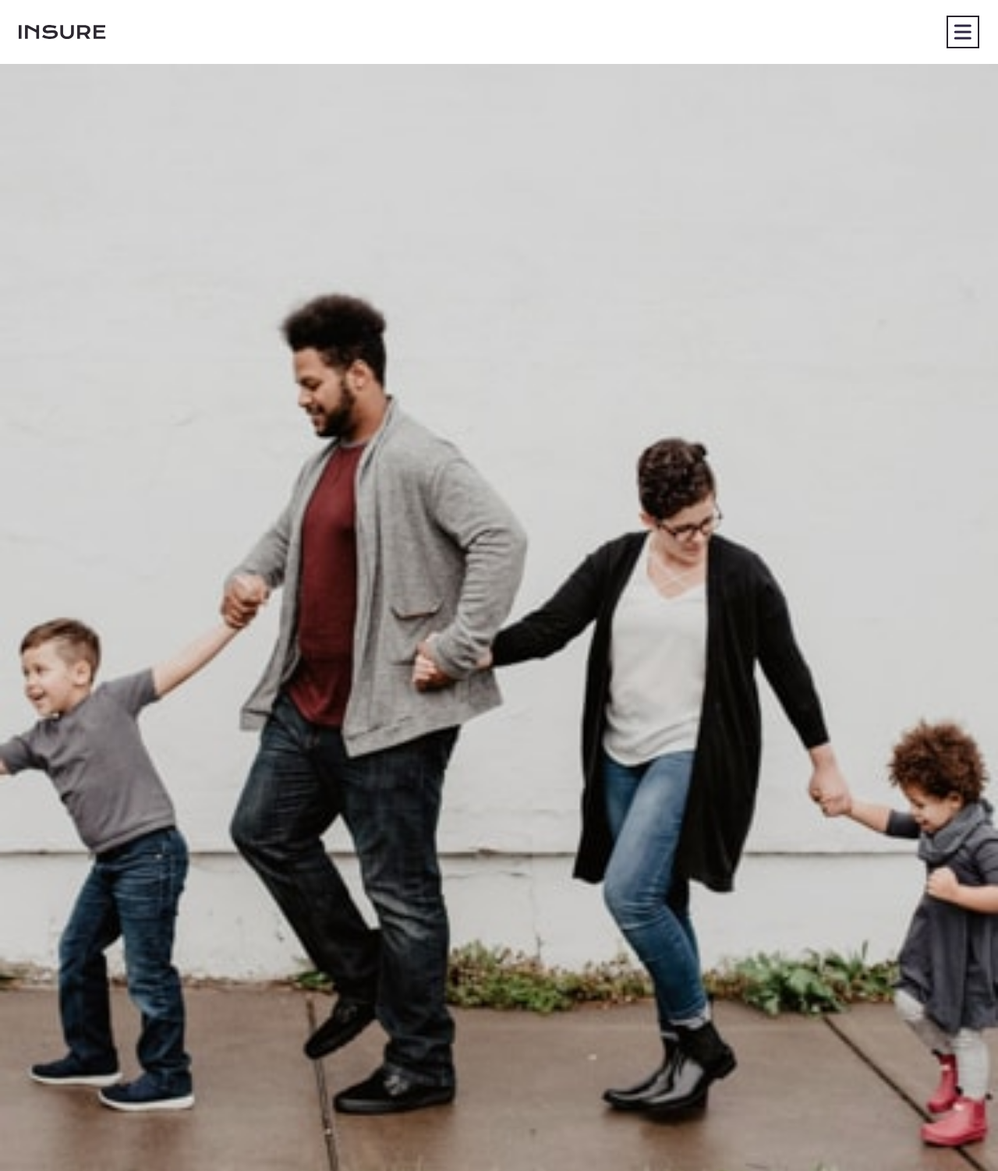
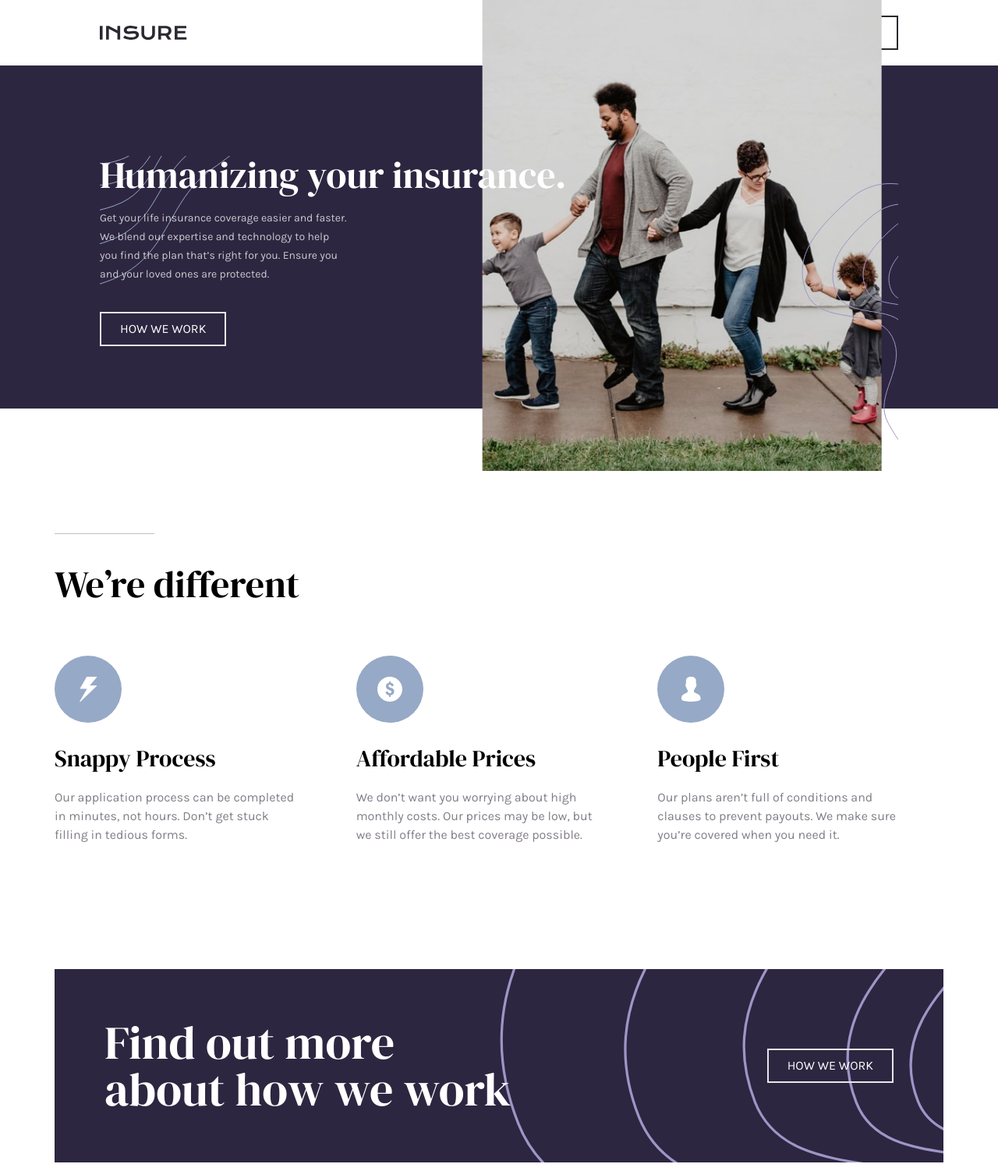
Before and after one commit to amirhazizi/insure-landing-page, a website: page index.html in a window 1280 px wide. Shown: the top 1502 px of the page at 78% size. Drawn offline with Linux system fonts and the light colour scheme.

Commit message:
big screen

```diff
--- a/css/input.css
+++ b/css/input.css
@@ -42,6 +42,7 @@ li {
     height: 1.9rem;
     position: relative;
     padding: 1.2rem;
+
 }
 
 .hamburger .bar {
@@ -114,7 +115,7 @@ aside {
 
 /* section */
 section {
-    width: min(90vw, 1240px);
+    width: min(90vw, 1140px);
     margin: 10rem auto;
 }
 
@@ -128,3 +129,8 @@ footer {
     background: url('../images/bg-pattern-footer-mobile.svg') top left /100% no-repeat;
     background-color: var(--cl-VeryLightGray);
 }
+
+.footer-container {
+    width: min(90vw, 1140px);
+    margin: 0 auto;
+}
--- a/index.html
+++ b/index.html
@@ -25,13 +25,12 @@
   </head>
   <body>
     <!-- nav -->
-    <nav
-      class="flex items-center justify-between p-6 py-5 bg-white relative z-20"
-    >
+    <nav class="p-6 py-5 bg-white z-20">
+      <div class="relative flex items-center justify-between max-w-5xl mx-auto">
         <!-- logo -->
         <img src="./images/logo.svg" alt="logo.svg" />
         <!-- hamburger/close btn -->
-      <button>
+        <button class="md:hidden">
           <!-- checkbox input -->
           <input type="checkbox" id="checkbox" class="checkbox hidden" />
           <!-- bars container -->
@@ -45,45 +44,80 @@
             </div>
           </label>
         </button>
+        <!-- big screen links -->
+
+        <ul
+          class="hidden text-center md:flex items-center text-clDarkGrayishViolet space-x-5 font-bold uppercase tracking-widest"
+        >
+          <li>
+            <a href="#">How we work</a>
+          </li>
+
+          <li>
+            <a href="#"> Blog</a>
+          </li>
+          <li>
+            <a href="#">Account</a>
+          </li>
+          <li>
+            <a
+              class="block mx-auto p-2 px-6 border-2 border-clVeryDarkViolet"
+              href=""
+            >
+              <button class="uppercase">view plans</button></a
+            >
+          </li>
+        </ul>
+      </div>
     </nav>
     <!-- end nav -->
 
     <!-- header -->
-    <header>
+    <header class="md:relative">
       <!-- mobile intro img -->
       <img
-        class="w-full"
+        class="w-full md:hidden"
         src="./images/image-intro-mobile.jpg"
         alt="image-intro-mobile.jpg"
       />
+      <!-- desktop intro img -->
+      <img
+        class="hidden w-2/5 absolute -bottom-20 left-3/4 -translate-x-2/3 md:block"
+        src="./images/image-intro-desktop.jpg"
+        alt="image-intro-mobile.jpg"
+      />
+      <div class="header-text text-center py-20 px-5 bg-clDarkViolet">
         <div
-        class="header-text text-center py-20 px-5 space-y-9 bg-clDarkViolet text-white relative -z-20"
+          class="text-center space-y-9 text-white relative md:text-left md:max-w-5xl md:mx-auto"
         >
           <!-- background img -->
           <img
-          class="absolute top-0 left-0 -z-10"
+            class="absolute top-0 left-0 z-10"
             src="./images/bg-pattern-intro-left-mobile.svg"
             alt="bg-pattern-intro-left-mobile.svg"
           />
           <img
-          class="absolute -bottom-1/3 right-0 -z-10 translate-y-10"
+            class="absolute -bottom-1/3 right-0 z-10 translate-y-10"
             src="./images/bg-pattern-intro-right-mobile.svg"
             alt=""
           />
-        <div class="space-y-5">
+          <div class="space-y-5 relative z-20">
             <!-- header -->
             <h1 class="text-5xl">Humanizing your insurance.</h1>
             <!-- text -->
-          <p class="text-sm opacity-75 max-w-xs mx-auto px-5 leading-6">
+            <p
+              class="text-sm opacity-75 max-w-xs mx-auto px-5 leading-6 md:m-0 md:px-0"
+            >
               Get your life insurance coverage easier and faster. We blend our
-            expertise and technology to help you find the plan that’s right for
-            you. Ensure you and your loved ones are protected.
+              expertise and technology to help you find the plan that’s right
+              for you. Ensure you and your loved ones are protected.
             </p>
           </div>
           <!-- button -->
           <a class="inline-block mx-auto p-2 px-6 border-2" href="">
             <button class="uppercase">How we work</button></a
           >
+        </div>
       </div>
     </header>
     <!-- end header -->
@@ -105,7 +139,7 @@
         </li>
         <li>
           <a class="block w-5/6 mx-auto p-2 px-6 border-2" href="">
-            <button class="uppercase">How we work</button></a
+            <button class="uppercase">view plans</button></a
           >
         </li>
       </ul>
@@ -113,26 +147,30 @@
     <!-- end aside -->
 
     <!-- section 1 -->
-    <section class="text-center space-y-12">
+    <section class="text-center space-y-12 lg:text-left">
       <!-- header -->
       <div class="space-y-10 pb-5">
         <!-- underline -->
-        <div class="w-1/3 h-px opacity-30 bg-clDarkViolet mx-auto"></div>
+        <div class="w-32 h-px opacity-30 bg-clDarkViolet mx-auto lg:mx-0"></div>
         <!-- text -->
         <h1 class="text-5xl">We’re different</h1>
       </div>
+      <!-- article container -->
+      <div
+        class="space-y-10 md:grid md:gap-5 md:grid-cols-2 md:space-y-0 lg:grid-cols-3"
+      >
         <!-- article 1 -->
-      <article class="space-y-5">
+        <article class="space-y-7">
           <!-- article logo -->
           <img
-          class="mx-auto"
+            class="mx-auto lg:mx-0"
             src="./images/icon-snappy-process.svg"
             alt="icon-snappy-process.svg"
           />
           <!-- article content -->
-        <div class="space-y-3">
+          <div class="space-y-5">
             <h2 class="text-3xl">Snappy Process</h2>
-          <p class="text-clDarkGrayishViolet max-w-xs mx-auto">
+            <p class="text-clDarkGrayishViolet max-w-xs mx-auto lg:mx-0">
               Our application process can be completed in minutes, not hours.
               Don’t get stuck filling in tedious forms.
             </p>
@@ -141,48 +179,55 @@
         <!-- end article 1 -->
 
         <!-- article 2 -->
-      <article class="space-y-5">
+        <article class="space-y-7">
           <!-- article logo -->
           <img
-          class="mx-auto"
+            class="mx-auto lg:mx-0"
             src="./images/icon-affordable-prices.svg"
             alt="icon-affordable-prices.svg"
           />
           <!-- article content -->
-        <div class="space-y-3">
+          <div class="space-y-5">
             <h2 class="text-3xl">Affordable Prices</h2>
-          <p class="text-clDarkGrayishViolet max-w-xs mx-auto">
-            We don’t want you worrying about high monthly costs. Our prices may
-            be low, but we still offer the best coverage possible.
+            <p class="text-clDarkGrayishViolet max-w-xs mx-auto lg:mx-0">
+              We don’t want you worrying about high monthly costs. Our prices
+              may be low, but we still offer the best coverage possible.
             </p>
           </div>
         </article>
         <!-- end article 2 -->
 
         <!-- article 3 -->
-      <article class="space-y-5">
+        <article class="space-y-7">
           <!-- article logo -->
           <img
-          class="mx-auto"
+            class="mx-auto lg:mx-0"
             src="./images/icon-people-first.svg"
             alt="icon-people-first.svg"
           />
           <!-- article content -->
-        <div class="space-y-3">
+          <div class="space-y-5">
             <h2 class="text-3xl">People First</h2>
-          <p class="text-clDarkGrayishViolet max-w-xs mx-auto">
-            Our plans aren’t full of conditions and clauses to prevent payouts.
-            We make sure you’re covered when you need it.
+            <p class="text-clDarkGrayishViolet max-w-xs mx-auto lg:mx-0">
+              Our plans aren’t full of conditions and clauses to prevent
+              payouts. We make sure you’re covered when you need it.
             </p>
           </div>
         </article>
         <!-- end article 3 -->
+      </div>
     </section>
     <!-- end section 1 -->
 
     <!-- section 2 -->
-    <section class="section-2 text-center p-6 py-20 bg-clDarkViolet text-white">
-      <h1 class="text-4xl mb-8">Find out more about how we work</h1>
+    <section
+      class="section-2 text-center p-6 py-20 bg-clDarkViolet text-white md:p-16 md:text-left md:flex md:justify-between md:items-center"
+    >
+      <h1
+        class="text-4xl leading-none mb-8 md:m-0 md:max-w-xs md:text-5xl lg:pr-10 lg:max-w-xl lg:text-6xl"
+      >
+        Find out more about how we work
+      </h1>
       <a class="p-2 px-6 border-2" href="">
         <button class="uppercase">How we work</button></a
       >
@@ -190,12 +235,15 @@
     <!-- end section 2 -->
 
     <!-- footer -->
-    <footer class="space-y-7 p-6 pt-12 pb-24">
+    <footer>
+      <div class="footer-container space-y-7 pt-12 pb-24 md:py-12">
         <!-- logo/social icons container -->
-      <div class="space-y-9 border-b-2 p-10">
+        <div
+          class="space-y-9 border-b-2 py-5 md:py-7 md:flex md:justify-between md:items-center md:space-y-0"
+        >
           <!-- logo -->
-        <img class="mx-auto" src="./images/logo.svg" alt="logo.svg" />
-        <!-- links -->
+          <img class="mx-auto md:mx-0" src="./images/logo.svg" alt="logo.svg" />
+          <!-- social icons -->
           <ul class="flex justify-center items-center space-x-4">
             <!-- link 1 -->
             <li>
@@ -251,7 +299,9 @@
           </ul>
         </div>
         <!-- all links container -->
-      <div class="uppercase font-bold text-center space-y-9">
+        <div
+          class="uppercase font-bold text-center space-y-9 md:space-y-0 md:text-left md:grid md:gap-10 md:grid-cols-2 lg:grid-cols-3 xl:grid-cols-4"
+        >
           <!-- links 1 -->
           <div class="space-y-9">
             <!-- header -->
@@ -334,6 +384,7 @@
           </div>
           <!-- end links 4 -->
         </div>
+      </div>
     </footer>
     <!-- end footer -->
 
```
Also changed, not shown: css/styles.css. Lines whose indentation alone changed are shown as unchanged.
